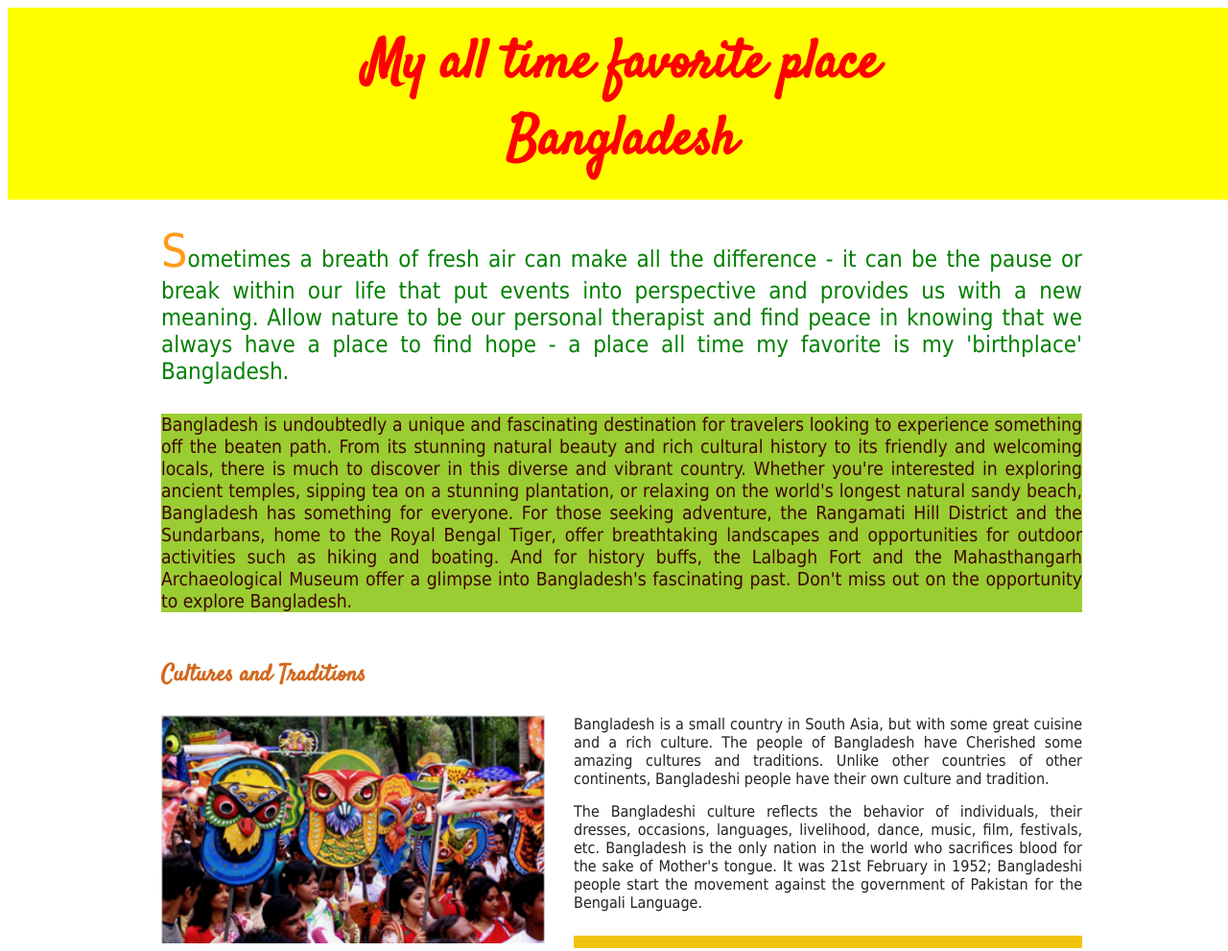
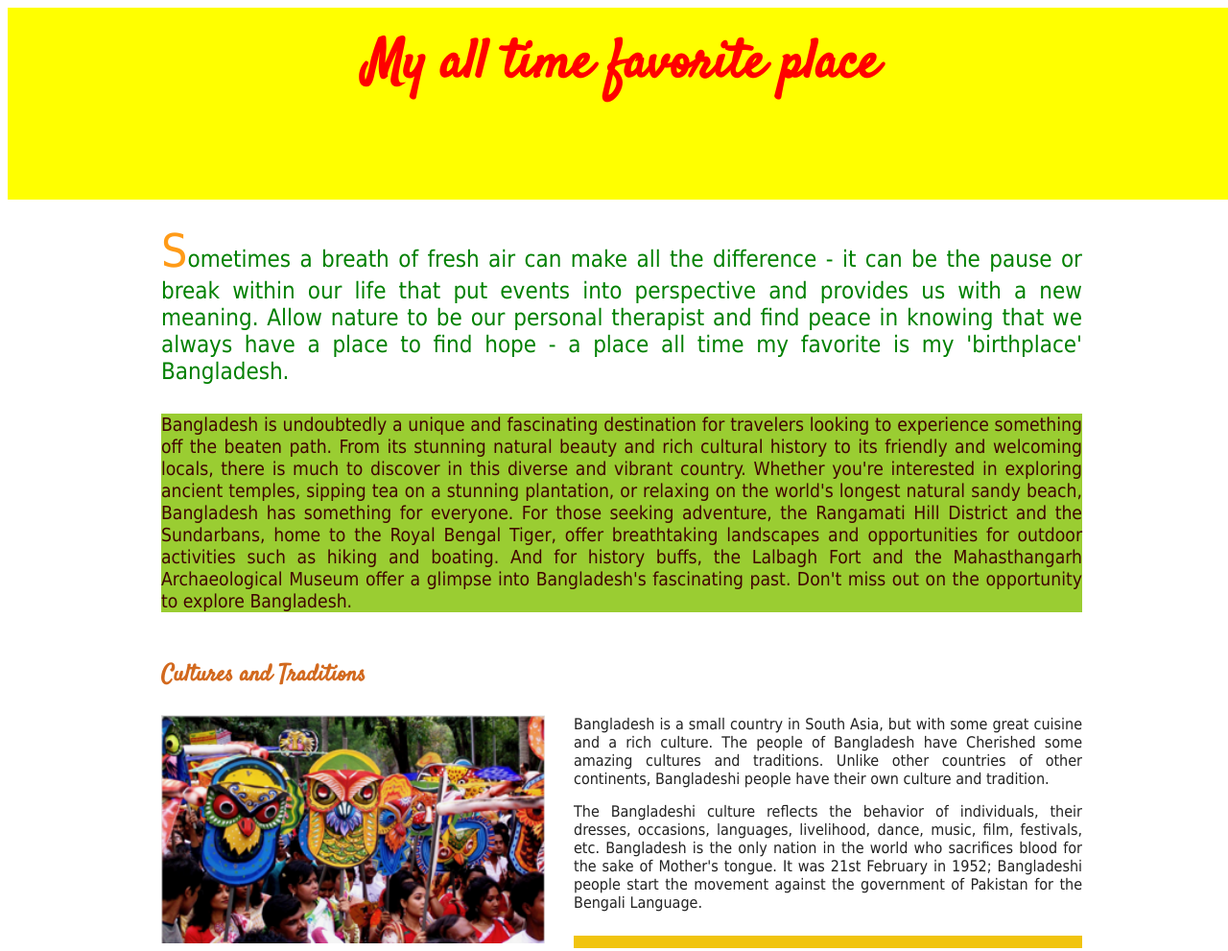
Before and after one commit to LaunchCodeAllhubs/js-assignment-4-html-me-something-rinashovik, a website: page index.html in a window 1280 px wide. Shown: the top 991 px of the page at 96% size. Drawn offline with Linux system fonts and the light colour scheme.

Commit message:
Commit # 8

```diff
--- a/index.html
+++ b/index.html
@@ -9,7 +9,7 @@
   <body>
     <!-- Write your HTML in this file! -->
     <header>
-      <h1 id="mainHeading">My all time favorite place<br>Bangladesh </h1>
+      <h1 id="mainHeading">My all time favorite place</h1>
      <!-- <h2 id="sub-title">Bangladesh <h2>-->
     </header>
     <main>
```
